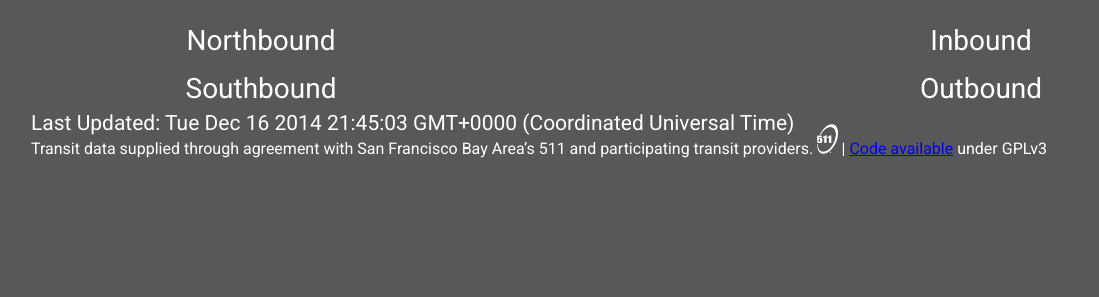
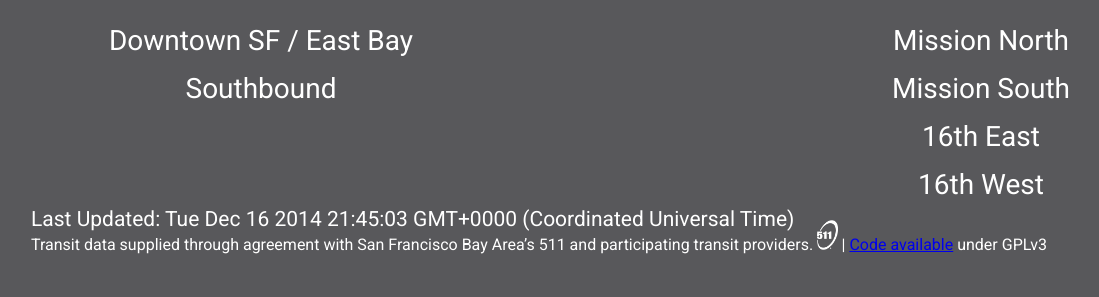
Before and after one commit to jlev/arrival-time, a Flask app: page /aspiration in a window 1520 px wide; the page is wider, and only the part inside the window is pictured. Shown: the part 123-420 px from the top of that part, without its empty margins (19-1118 px from the left). Run offline with Flask 2, Linux system fonts and the light colour scheme; some libraries are stand-ins or nearby versions.

Commit message:
muni direction lookup

```diff
--- a/static/js/script.js
+++ b/static/js/script.js
@@ -1,6 +1,10 @@
 String.prototype.condenseSpaces = function() {
     return this.split(' ').join('');
 };
+
+// override these in location-specific templates
+var BART_DIRECTION_LOOKUP = {};
+var MUNI_DIRECTION_LOOKUP = {};
 
 function parseFeed(feed, agency) {
     var data = $.parseXML(feed.content);
@@ -38,8 +42,9 @@ function parseFeed(feed, agency) {
             }
 
             // truncate Muni route numbers
-            if (agency == "SF-MUNI") {
+            if (agency === "SF-MUNI") {
                 route_name = route_name.split('-')[0];
+                direction = MUNI_DIRECTION_LOOKUP[route_name+"~"+direction];
             }
 
             stopName = route_name;
--- a/templates/aspiration.html
+++ b/templates/aspiration.html
@@ -28,6 +28,19 @@ var BART_DIRECTION_LOOKUP = {
     'SF Airport then Pittsburg Bay Point': 'South',
     'SF Airport': 'South'
 };
+
+var MUNI_DIRECTION_LOOKUP = {
+    '14~Inbound': 'North',
+    '14L~Inbound': 'North',
+    '14~Outbound': 'South',
+    '14L~Outbound': 'South',
+    '22~Inbound': 'West',
+    '22~Outbound': 'East',
+    '33~Inbound': 'East',
+    '33~Outbound': 'West',
+    '49~Inbound': 'North',
+    '49~Outbound': 'South'
+}
 
 function updateFeeds() {
     var BART_stops = [10, 99]; // 16th St Mission, platforms 1,2
@@ -80,18 +93,24 @@ $(document).ready(function() {
 
     <div class="content">
         <div class="left">
-            <h3>Northbound</h3>
+            <h3>Downtown SF / East Bay</h3>
             <ul class="routes BART North"></ul>
             <h3>Southbound</h3>
             <ul class="routes BART South"></ul>
         </div>
 
         <div class="right">
-            <h3>Inbound</h3>
-            <ul class="routes SF-MUNI Inbound"></ul>
+            <h3>Mission North</h3>
+            <ul class="routes SF-MUNI North"></ul>
 
-            <h3>Outbound</h3>
-            <ul class="routes SF-MUNI Outbound"></ul>
+            <h3>Mission South</h3>
+            <ul class="routes SF-MUNI South"></ul>
+
+            <h3>16th East</h3>
+            <ul class="routes SF-MUNI East"></ul>
+
+            <h3>16th West</h3>
+            <ul class="routes SF-MUNI West"></ul>
         </div>
 
         <div id="lastUpdated">Last Updated: <span></span></div>
```
